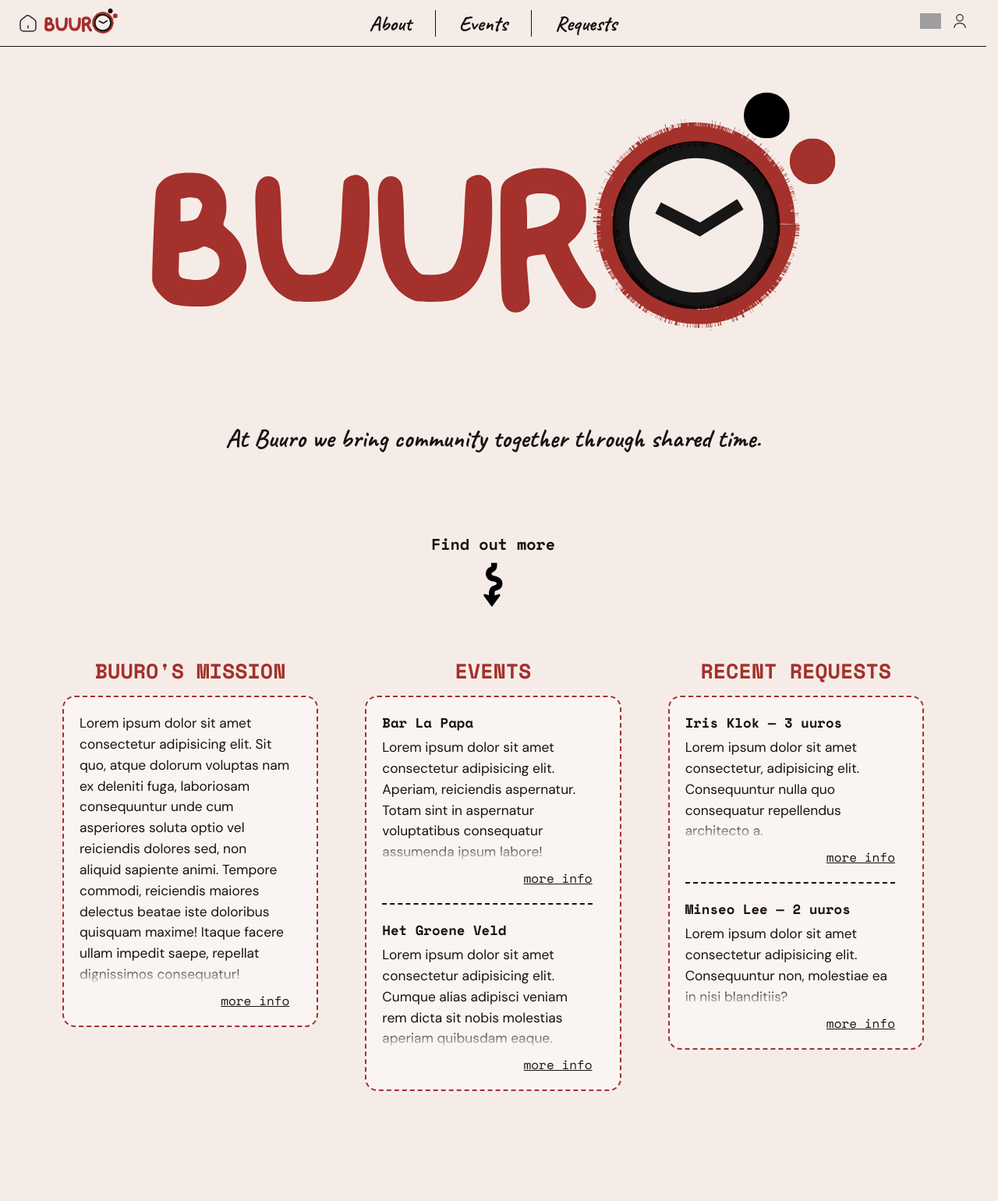
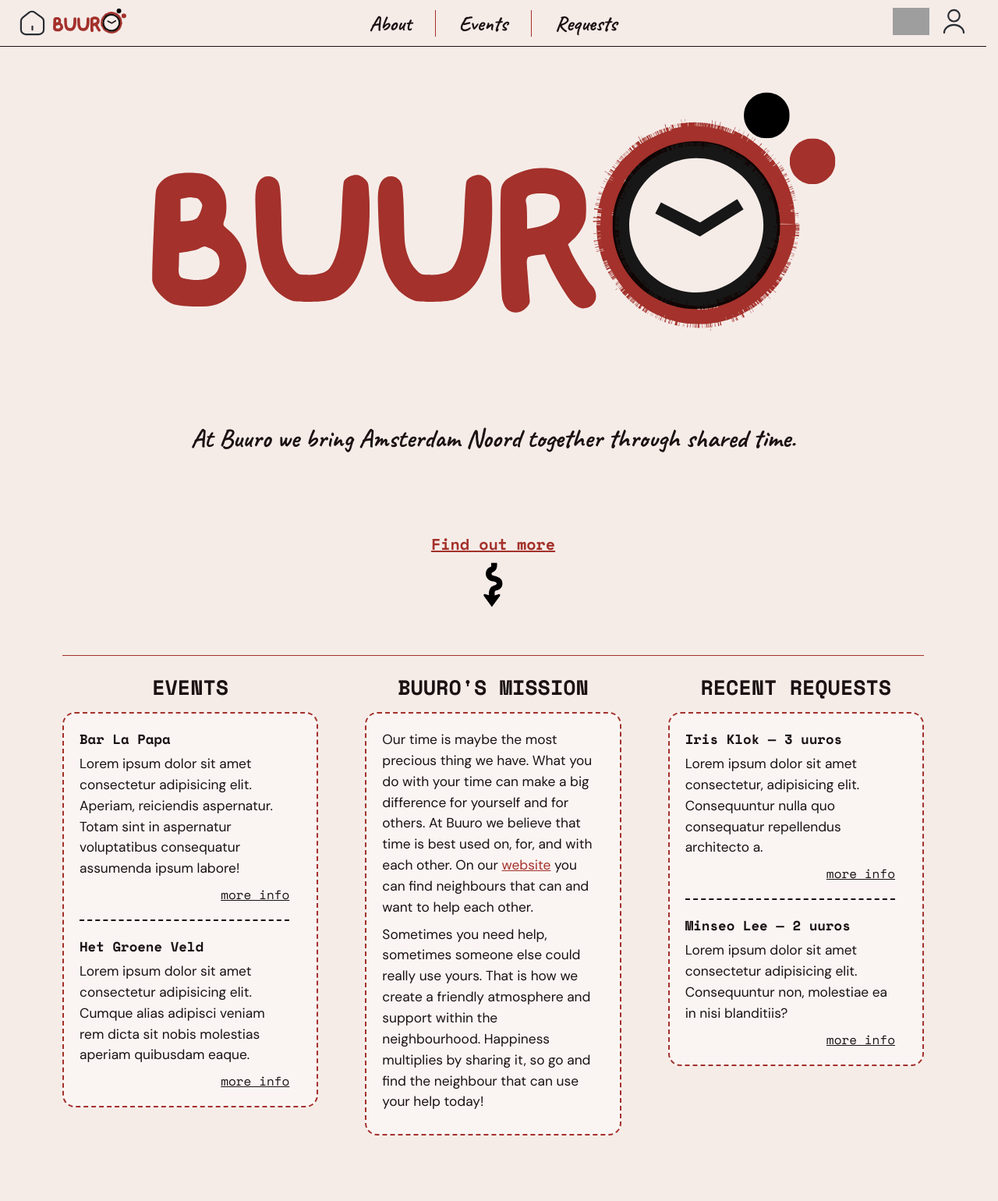
Before and after one commit to ibao127/buuro-timebank, a Flask app: page / in a window 1280 px wide. Shown: the whole page at 78% size. Before the commit the page ends 1399 px from the top, so only its background shows below. Run offline with Flask 3, Linux system fonts and the light colour scheme; grey boxes are pictures that could not be loaded.

Commit message:
more styling and text population

```diff
--- a/static/css/styles.css
+++ b/static/css/styles.css
@@ -55,13 +55,6 @@ a {
   font-size: 15px;
 }
 
-/* .nav-sep {
-  width: 1.5px;
-  height: 32px;
-  background: var(--dark);
-  margin: 0 20px;
-} */
-
 .nav-links {
   display: flex;
 }
@@ -75,8 +68,8 @@ a {
 }
 
 .nav-links a:nth-child(2) {
-  border-left: 1.5px solid var(--dark);
-  border-right: 1.5px solid var(--dark);
+  border-left: 1.5px solid var(--red);
+  border-right: 1.5px solid var(--red);
 }
 
 /* .nav-links a:first-child {
@@ -104,12 +97,12 @@ a {
 }
 
 .nav-right button img {
-    height: 20px;
+    height: 35px;
     width: auto;
 }
 
 .nav-logo > img {
-    height: 24px;
+    height: 35px;
     width: auto;
 }
 
@@ -162,8 +155,10 @@ a {
 
 /* ── BELOW FOLD ── */
 .below-fold {
-    height: auto;
-    padding: 60px 80px;
+    height: 80dvh;
+    padding-top: 20px;
+    border-top: 1px solid var(--red);
+    margin: 60px 80px;
     background: var(--cream);
 }
 
@@ -188,7 +183,7 @@ a {
 
 .section-col h2 {
     font-family: var(--font-mono);
-    color: var(--red);
+    color: var(--dark);
     font-size: 20pt;
     font-weight: bold;
     text-align: center;
@@ -200,7 +195,6 @@ a {
     border: 2px dashed var(--red);
     border-radius: 16px;
     padding: 0 20px;
-    /* flex: 1; */
     overflow: hidden;
     position: relative;
 }
@@ -228,7 +222,7 @@ a {
     margin-bottom: 8px;
 }
 
-.card a {
+.more-info {
     font-family: var(--font-mono);
     font-size: 12pt;
     color: var(--dark);
@@ -241,7 +235,7 @@ a {
     position: relative;
 }
 
-.card-text::after {
+/* .card-text::after {
     content: '';
     position: absolute;
     bottom: 0;
@@ -250,7 +244,7 @@ a {
     height: 24px;
     background: linear-gradient(to bottom, transparent, var(--card-bg));
     pointer-events: none;
-}
+} */
 
 /* ── ABOUT ── */
 .about {
@@ -298,7 +292,6 @@ a {
     border-radius: 16px;
     object-fit: cover;
     aspect-ratio: 4/3;
-    background: #c8e6c9;
 }
 
 .slideshow {
@@ -349,11 +342,11 @@ a {
 
 .event-card {
     display: flex;
-    justify-content: space-between;
+    justify-content: space-evenly;
     border: 1.5px solid var(--dark);
     border-radius: 16px;
-    overflow: hidden;
-    height: 400px;
+    overflow: clip;
+    height: auto;
     position: relative;
     background: var(--card-bg);
 }
@@ -384,7 +377,7 @@ a {
 
 .event-date {
     font-family: var(--font-mono);
-    font-size: 12px;
+    font-size: 12pt;
     opacity: 0.6;
 }
 
@@ -394,14 +387,14 @@ a {
 }
 
 .event-btn {
-    margin-top: auto;
+    margin-top: 5px;
     display: inline-block;
     padding: 8px 20px;
     background: var(--dark);
     color: var(--cream);
     border-radius: 20px;
     font-family: var(--font-mono);
-    font-size: 12px;
+    font-size: 10pt;
     text-decoration: none;
     align-self: flex-start;
 }
@@ -409,15 +402,15 @@ a {
 .event-image {
     width: 45%;
     position: relative;
-    margin-left: auto;
-    flex: 1
+    margin-left: 0;
+    flex: 1;
 }
 
 .event-image #img1{
     width: 100%;
     height: 100%;
     object-fit: cover;
-    object-position: center 25%;
+    object-position: center;
 }
 
 .event-image #img2{
--- a/templates/about.html
+++ b/templates/about.html
@@ -7,7 +7,7 @@
             <div class="about-text">
                 <h2>What is time-banking?</h2>
                 <p>Imagine a world in which you don't have to pay money for someone to help you garden or paint your walls. Instead, you get helped by helping others. This is the concept behind time-banking. Through collectively tapping into our skills and offering to spend a little of our precious time together, we can build a community which relies on each other rather than relying on money.</p>
-                <p>The way it works is simple: If you see someone who needs help and you feel skilled enough to jump in, you provide your services to them. After you complete the task, you earn <a href="#Uuros">Uuros</a>. Uuros are a way for you to keep track of how much time you have spent helping others, and your way of getting a return on that time. After saving up enough Uuros, you yourself can post requests for tasks you need help with and wait for others to give back to you.</p>
+                <p>The way it works is simple: If you see someone who needs help and you feel skilled enough to jump in, you provide your services to them. After you complete the task, you earn <a href="#Uuros">Uuros</a>. Uuros are a way for you to keep track of how much time you have spent helping others, and your way of getting a return on that time. After saving up enough Uuros, you yourself can post requests for tasks you need help with.</p>
             </div>
             <div class="about-image">
                 <div class="about-image">
@@ -45,7 +45,7 @@
         <div class="about-row">
             <div class="about-text" id="Uuros">
                 <h2>What are Uuros?</h2>
-                <p>Even though time banking does not rely on a currency that has economic value, it is necessary to track how much time a person spends helping others so they can have a fair return for their efforts. That is why the Uuro was created. Its name is a play on the words "uur" (Dutch for "hour") and "euro" (currency in 21 European countries) because that best describes its use: you get 1 uuro for 1 hour you spend helping others. Uuros can be tracked online throught the time-banking system or you can get physical Uuro notes at in-person events.</p>
+                <p>Even though time banking does not rely on a currency that has economic value, it is necessary to track how much time a person spends helping others so they can have a fair return for their efforts. That is why the Uuro was created. Its name is a play on the words "uur" (Dutch for "hour") and "Euro" (currency in 21 European countries) because that best describes its use: you get 1 uuro for 1 hour you spend helping others. Uuros can be tracked online throught the time-banking system or you can get physical Uuro notes at in-person events.</p>
                 <h3>The Design</h3>
                 <p></p>
             </div>
--- a/templates/index.html
+++ b/templates/index.html
@@ -6,27 +6,16 @@
             <img src="{{ url_for('static', filename='images/buuro-logo.svg') }}" alt="Buuro">
         </div>
         <div>
-            <p>At Buuro we bring community together through shared time.</p>
+            <p>At Buuro we bring Amsterdam Noord together through shared time.</p>
         </div>
         <div class="hero-cta">
-            <p>Find out more</p>
+            <p><a href="#overview">Find out more</a></p>
             <img src="{{ url_for('static', filename='images/squiggle_arrow-icon.svg') }}" alt="scroll down">
         </div>
     </section>
 
     <section class="below-fold">
-        <div class="section-grid">
-            <div class="section-col">
-                <h2>Buuro's Mission</h2>
-                <div class="card">
-                    <div class="card-item">
-                    <div class="card-text">
-                        <p>Lorem ipsum dolor sit amet consectetur adipisicing elit. Sit quo, atque dolorum voluptas nam ex deleniti fuga, laboriosam consequuntur unde cum asperiores soluta optio vel reiciendis dolores sed, non aliquid sapiente animi. Tempore commodi, reiciendis maiores delectus beatae iste doloribus quisquam maxime! Itaque facere ullam impedit saepe, repellat dignissimos consequatur!</p>
-                    </div>
-                    <a href="{{ url_for('about') }}">more info</a>
-                    </div>
-                </div>
-            </div>
+        <div class="section-grid" id="overview">
 
             <div class="section-col">
                 <h2>Events</h2>
@@ -36,14 +25,26 @@
                         <div class="card-text">
                             <p>Lorem ipsum dolor sit amet consectetur adipisicing elit. Aperiam, reiciendis aspernatur. Totam sint in aspernatur voluptatibus consequatur assumenda ipsum labore!</p>
                         </div>
-                        <a href="{{ url_for('events') }}">more info</a>
+                        <a class="more-info" href="{{ url_for('events') }}">more info</a>
                     </div>
                     <div class="card-item">
                         <h3>Het Groene Veld</h3>
                         <div class="card-text">
                             <p>Lorem ipsum dolor sit amet consectetur adipisicing elit. Cumque alias adipisci veniam rem dicta sit nobis molestias aperiam quibusdam eaque.</p>
                         </div>
-                        <a href="{{ url_for('events') }}">more info</a>
+                        <a class="more-info" href="{{ url_for('events') }}">more info</a>
+                    </div>
+                </div>
+            </div>
+
+            <div class="section-col">
+                <h2>Buuro's Mission</h2>
+                <div class="card">
+                    <div class="card-item">
+                    <div class="card-text">
+                        <p>Our time is maybe the most precious thing we have. What you do with your time can make a big difference for yourself and for others. At Buuro we believe that time is best used on, for, and with each other. On our <a href="https://buuro.net/en">website</a> you can find neighbours that can and want to help each other.</p>
+                        <p>Sometimes you need help, sometimes someone else could really use yours. That is how we create a friendly atmosphere and support within the neighbourhood. Happiness multiplies by sharing it, so go and find the neighbour that can use your help today!</p>
+                    </div>
                     </div>
                 </div>
             </div>
@@ -56,14 +57,14 @@
                         <div class="card-text">
                             <p>Lorem ipsum dolor sit amet consectetur, adipisicing elit. Consequuntur nulla quo consequatur repellendus architecto a.</p>
                         </div>
-                        <a href="{{ url_for('requests') }}">more info</a>
+                        <a class="more-info" href="{{ url_for('requests') }}">more info</a>
                     </div>
                     <div class="card-item">
                         <h3>Minseo Lee — 2 uuros</h3>
                         <div class="card-text">
                             <p>Lorem ipsum dolor sit amet consectetur adipisicing elit. Consequuntur non, molestiae ea in nisi blanditiis?</p>
                         </div>
-                        <a href="{{ url_for('requests') }}">more info</a>
+                        <a class="more-info" href="{{ url_for('requests') }}">more info</a>
                     </div>
                 </div>
             </div>
--- a/templates/layout.html
+++ b/templates/layout.html
@@ -15,7 +15,6 @@
             </span>
         </a>
 
-        <div class="nav-sep"></div>
         <div class="nav-links">
             <a href="{{ url_for('about') }}">About</a>
             <a href="{{ url_for('events') }}">Events</a>
```
Also changed, not shown: templates/events.html (+4 -3 lines).
